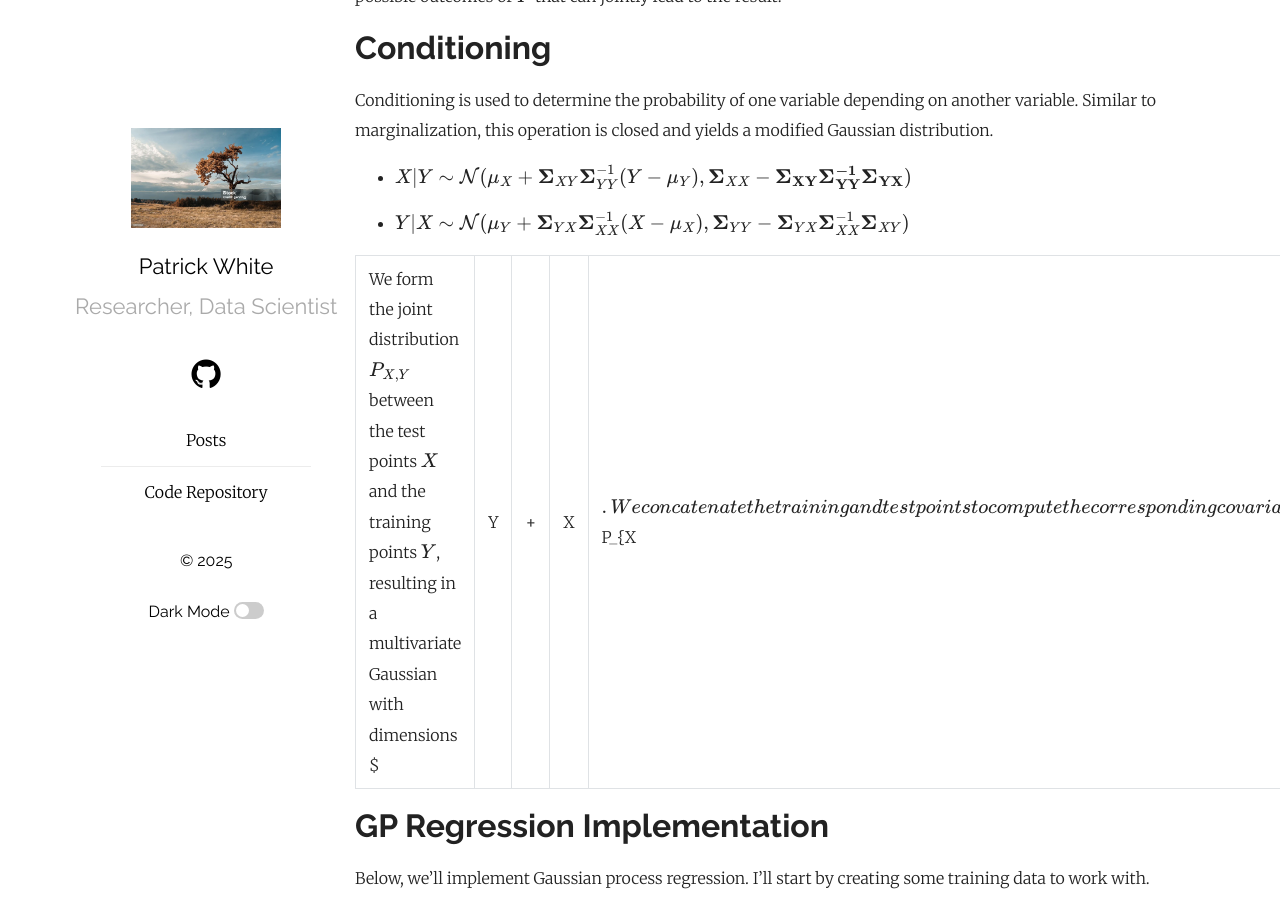
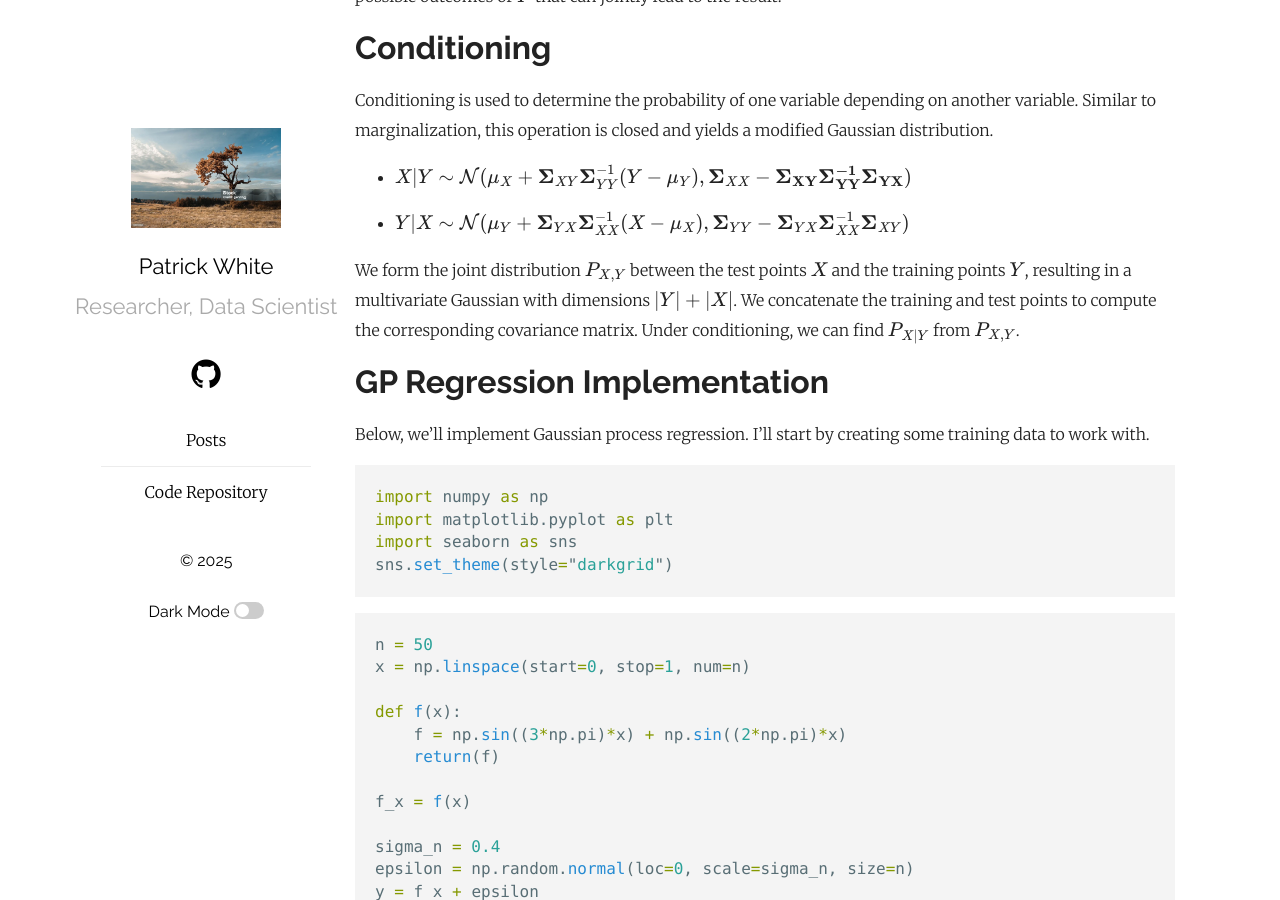
Before and after one commit to pw598/pw598.github.io, a Jekyll site: the page built from _posts/2024-12-31-Probability-IV-Gaussian-Processes.md, in a window 1280 px wide and 900 px high, scrolled down 3779 px. Built offline with Jekyll 4.4.1, drawn with Linux system fonts in a browser that asks for light colours; formulas are drawn with MathJax 3.

Commit message:
Add files via upload

```diff
--- a/_posts/2024-12-31-Probability-IV-Gaussian-Processes.md
+++ b/_posts/2024-12-31-Probability-IV-Gaussian-Processes.md
@@ -109,7 +109,7 @@ Conditioning is used to determine the probability of one variable depending on a
 
 - <p>$Y|X \sim \mathcal{N} (\mathbf{\mu}_Y + \mathbf{\Sigma}_{YX} \mathbf{\Sigma}_{XX}^{-1} (X - \mathbf{\mu}_X), \mathbf{\Sigma}_{YY} - \mathbf{\Sigma}_{YX} \mathbf{\Sigma}_{XX}^{-1} \mathbf{\Sigma}_{XY})$</p>
 
-We form the joint distribution $P_{X,Y}$ between the test points $X$ and the training points $Y$, resulting in a multivariate Gaussian with dimensions $|Y|+|X|$. We concatenate the training and test points to compute the corresponding covariance matrix. Under conditioning, we can find $P_{X|Y}$ from $P_{X,Y}$.
+<p>We form the joint distribution $P_{X,Y}$ between the test points $X$ and the training points $Y$, resulting in a multivariate Gaussian with dimensions $|Y|+|X|$. We concatenate the training and test points to compute the corresponding covariance matrix. Under conditioning, we can find $P_{X|Y}$ from $P_{X,Y}$.</p>
 
 
 
```
